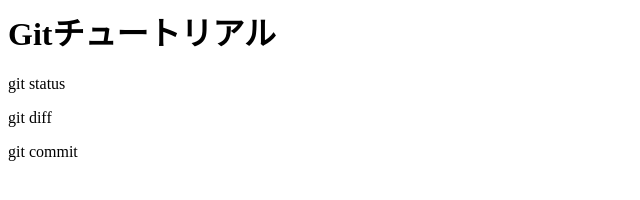
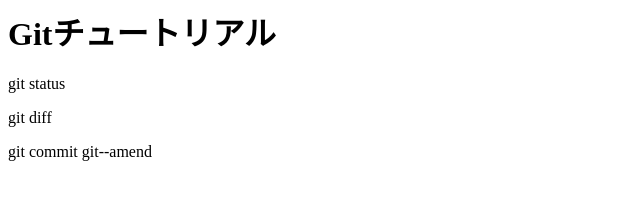
Before and after one commit to matsumotojunna/git_tutorial, a plain HTML site: page index.html in a window 1280 px wide. Shown: the full height of the page, 0-640 px from the left. Drawn offline with Linux system fonts and the light colour scheme.

Commit message:
feature.htmlを新規追加

```diff
--- a/index.html
+++ b/index.html
@@ -1,4 +1,4 @@
 <h1>Gitチュートリアル</h1>
 <p>git status</p>
 <p>git diff</p>
-<p>git commit</p>
+<p>git commit git--amend</p>
```
Also changed, not shown: feature.html (added, +1 -0 lines).
